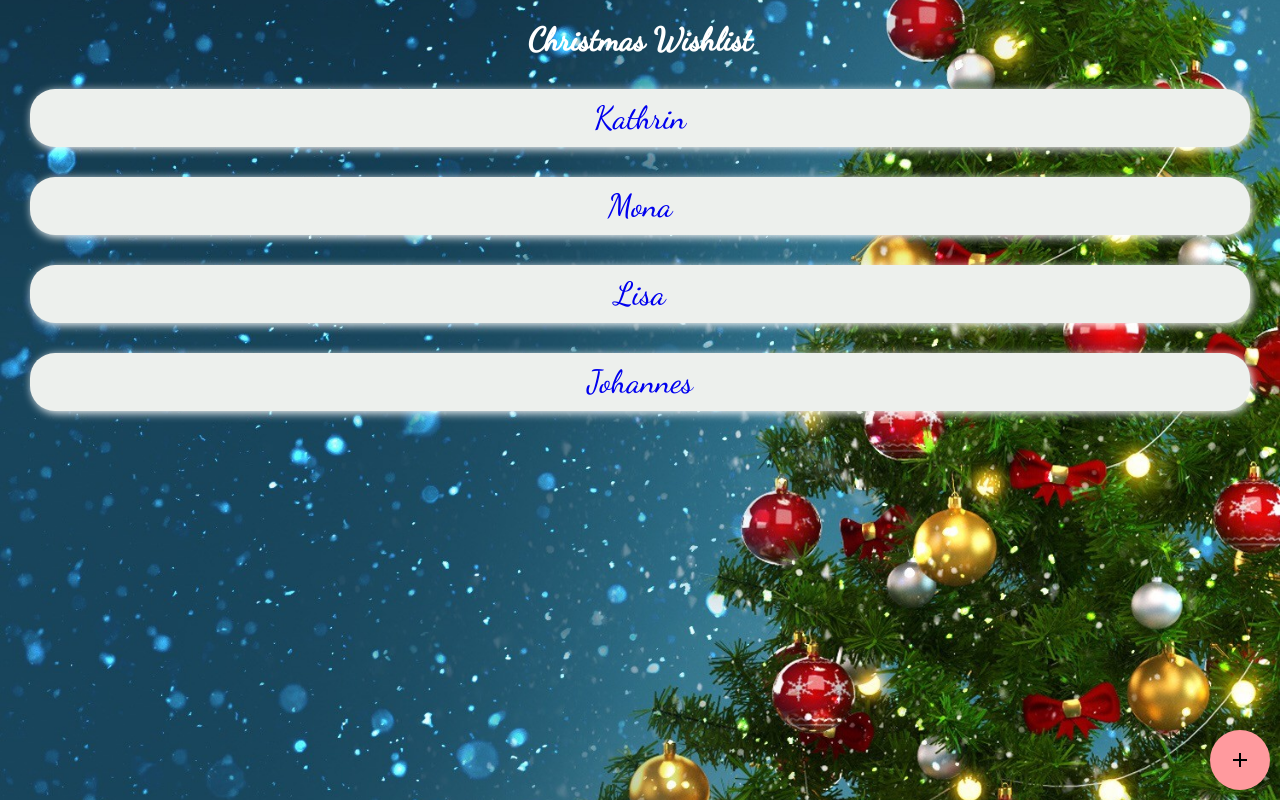
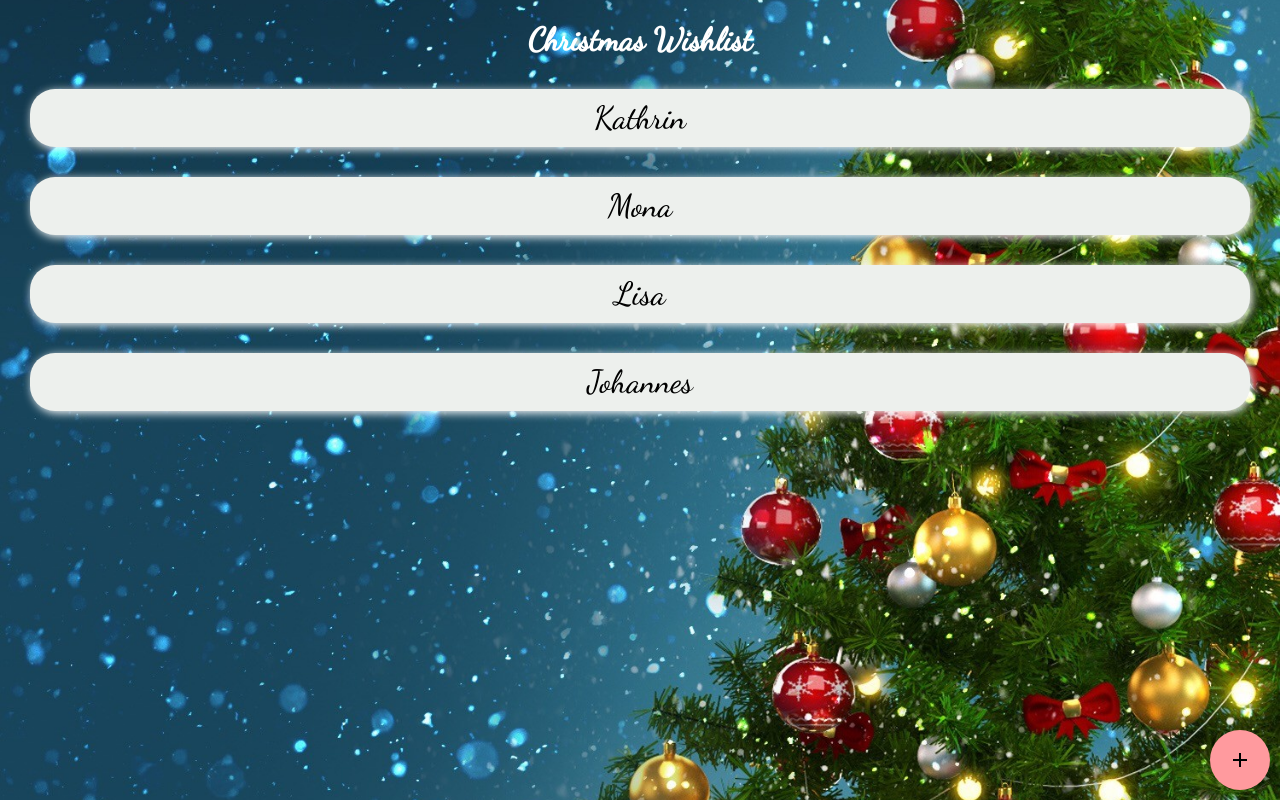
Before and after one commit to kschmitz123/wuensch-dir-was, a React (Create React App) app: page / in a window 1280 px wide. Built offline with nearby package versions, Linux system fonts and the light colour scheme; data requests are answered from the project's data file.

Commit message:
Delete comments

```diff
--- a/src/components/WishListItem.js
+++ b/src/components/WishListItem.js
@@ -1,6 +1,5 @@
 import PropTypes from 'prop-types';
 import styled from 'styled-components/macro';
-// import { Link } from 'react-router-dom';
 
 const Container = styled.div`
   margin: 30px;
@@ -10,21 +9,13 @@ const Container = styled.div`
   text-align: center;
   border-radius: 25px;
   box-shadow: 2px 2px 10px 0px white;
+  color: black;
 `;
 
-// const NavLink = styled(Link)`
-//   text-decoration: none;
-//   cursor: pointer;
-//   &:visited {
-//     color: black;
-//   }
-// `;
 export default function WishListItem({ title }) {
   return (
     <>
-      {/* <NavLink to={`/wishlist/${list.id}`}> */}
       <Container>{title}</Container>
-      {/* </NavLink> */}
     </>
   );
 }
```
